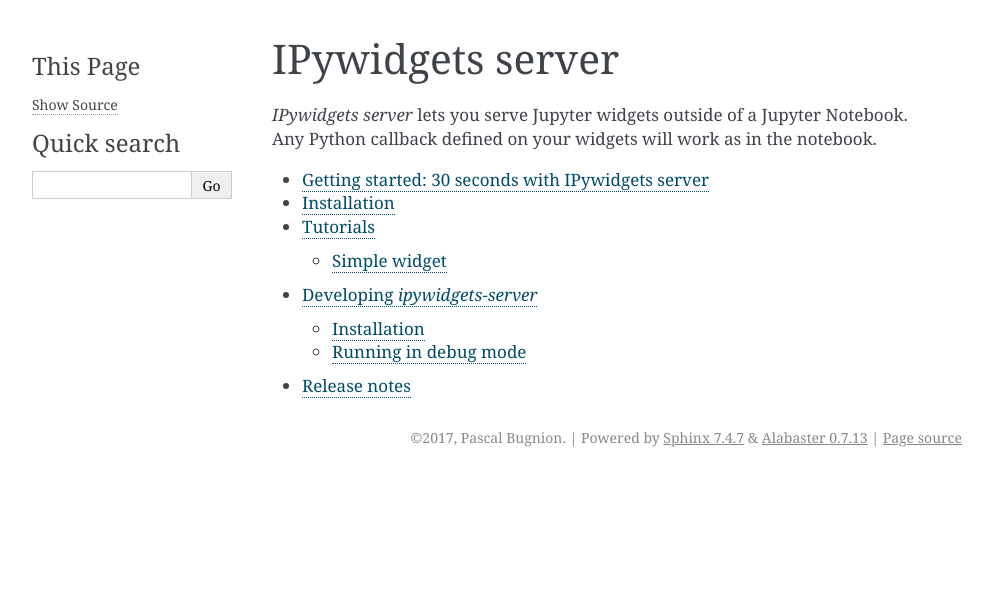
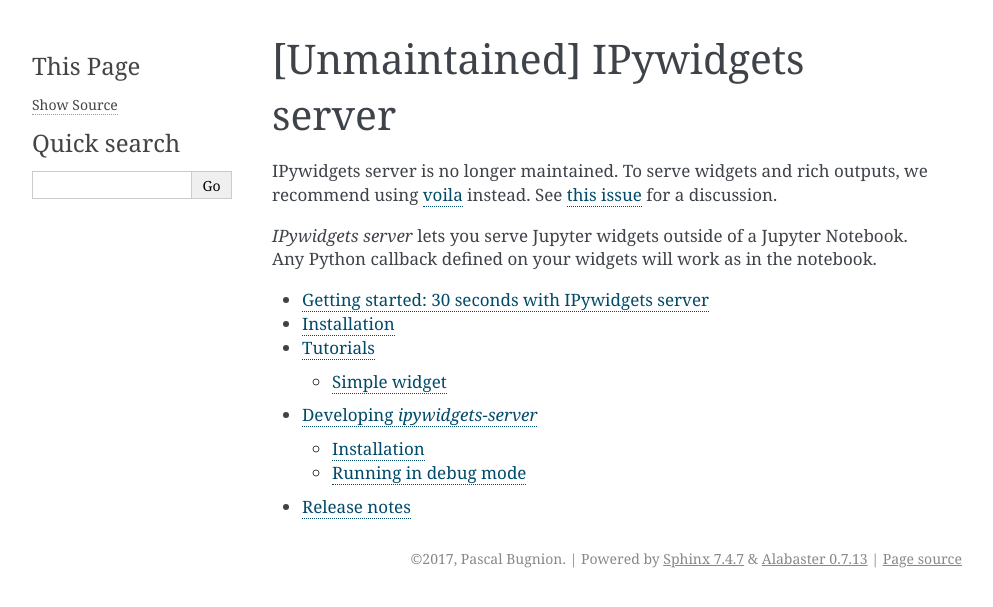
Before and after one commit to pbugnion/ipywidgets_server, a Sphinx documentation site: the page built from docs/source/index.rst, in a window 1280 px wide. Shown: the top 607 px of the page, without its empty margins (148-1141 px from the left). Built offline with Sphinx 7.4.7, drawn with Linux system fonts in a browser that asks for light colours.

Commit message:
Put sunset in documentation

```diff
--- a/docs/source/index.rst
+++ b/docs/source/index.rst
@@ -3,8 +3,14 @@
    You can adapt this file completely to your liking, but it should at least
    contain the root `toctree` directive.
 
-IPywidgets server
-=================
+[Unmaintained] IPywidgets server
+================================
+
+IPywidgets server is no longer maintained. To serve widgets and rich
+outputs, we recommend using `voila
+<https://github.com/QuantStack/voila>`_ instead. See `this issue
+<https://github.com/pbugnion/ipywidgets_server/issues/48>`_ for a
+discussion.
 
 `IPywidgets server` lets you serve Jupyter widgets outside of a Jupyter
 Notebook. Any Python callback defined on your widgets will work as in the
```
